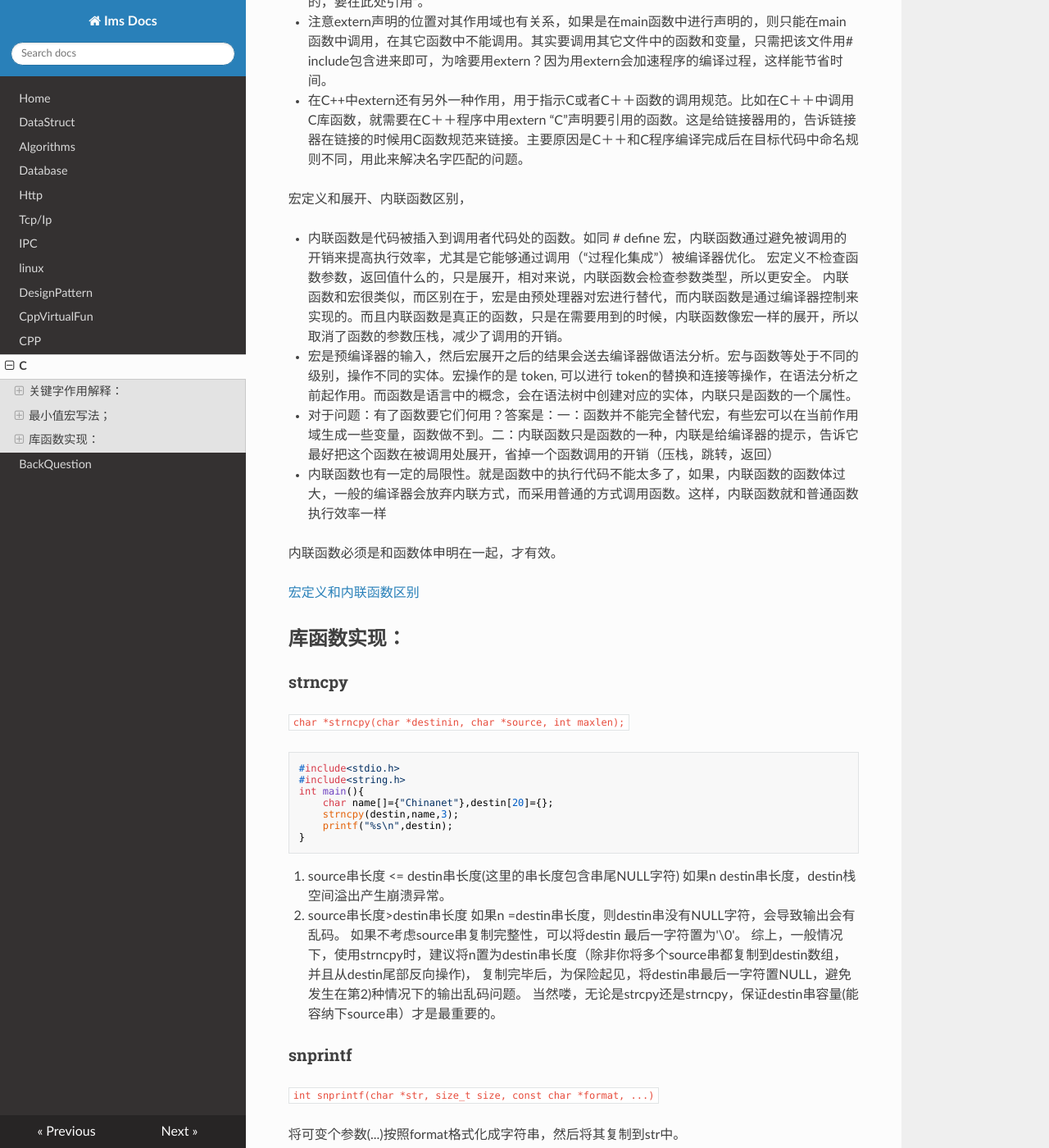
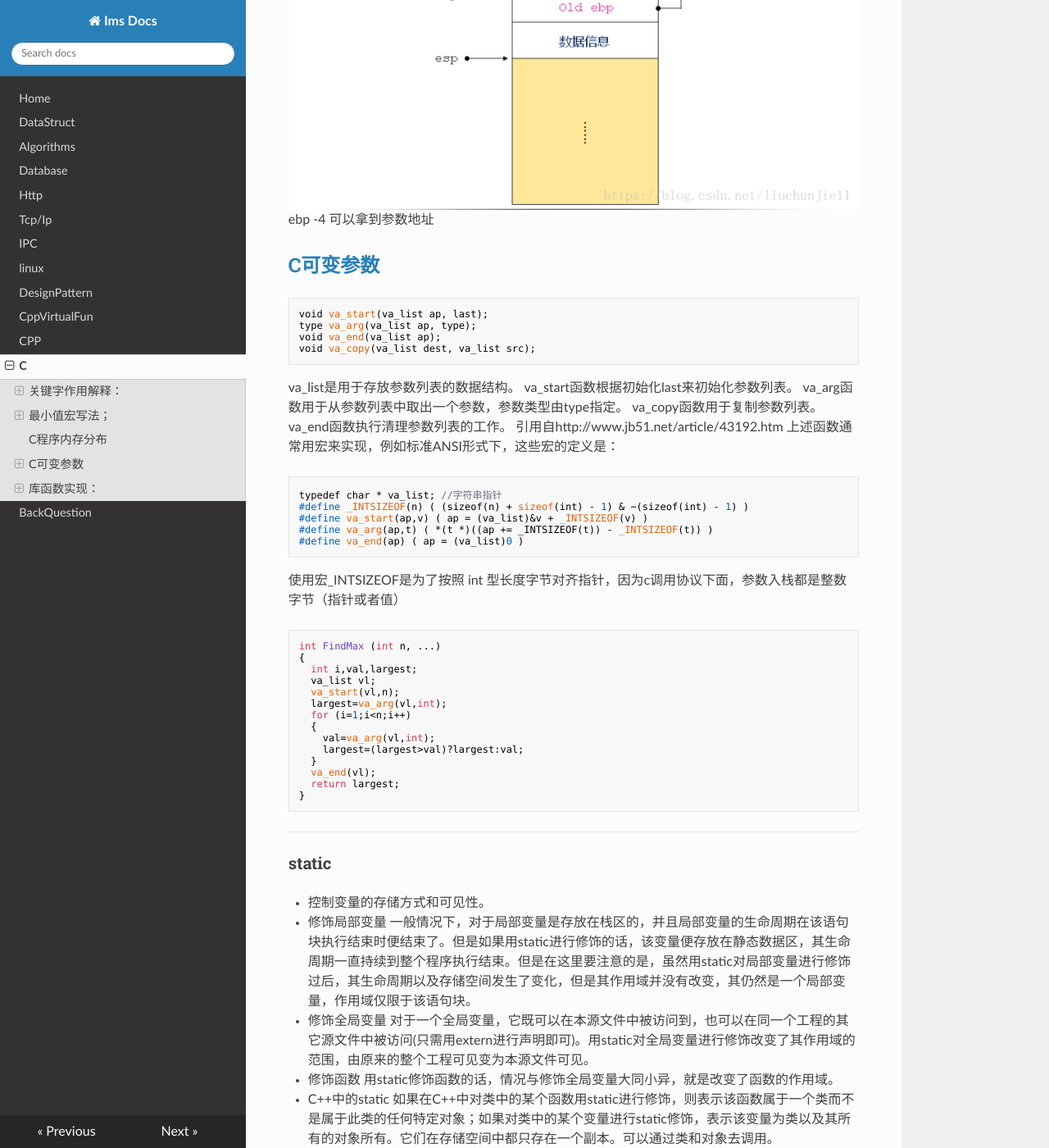
Before and after one commit to ims0/mkdocs, an MkDocs documentation site: the page built from docs/c.md, in a window 1280 px wide and 1400 px high, scrolled down 2292 px. Shown: the whole window at 82% size. Built offline with MkDocs 1.6.1, drawn with Linux system fonts in a browser that asks for light colours; nearby versions of some CDN libraries; some of the changed text lies outside the part shown.

Commit message:
增加this指针传递解释和最小值MIN宏以及C内存布局图

````diff
--- a/docs/c.md
+++ b/docs/c.md
@@ -37,7 +37,62 @@
 (void) (&_max1 == &_max2);
 _max1 > _max2 ? _max1 : _max2; })
 ```
+### offsetof
+offsetof 是一个宏，在 stddef.h 中定义
 
+`＃define offsetof(struct_t,member) ((size_t)(char *)&((struct_t *)0)->member)`
+
+
+## C程序内存分布
+![avatar](c_pic/memoryLayoutC.jpg)
+![avatar](c_pic/func_struct.png)
+
+![avatar](c_pic/main_call_f.png)
+ebp -4 可以拿到参数地址
+
+## [C可变参数](https://blog.csdn.net/xxxxxx91116/article/details/40478173)
+```
+void va_start(va_list ap, last);
+type va_arg(va_list ap, type);
+void va_end(va_list ap);
+void va_copy(va_list dest, va_list src);
+```
+
+va_list是用于存放参数列表的数据结构。
+va_start函数根据初始化last来初始化参数列表。
+va_arg函数用于从参数列表中取出一个参数，参数类型由type指定。
+va_copy函数用于复制参数列表。
+va_end函数执行清理参数列表的工作。
+引用自http://www.jb51.net/article/43192.htm
+上述函数通常用宏来实现，例如标准ANSI形式下，这些宏的定义是：
+```
+typedef char * va_list; //字符串指针
+#define _INTSIZEOF(n) ( (sizeof(n) + sizeof(int) - 1) & ~(sizeof(int) - 1) )
+#define va_start(ap,v) ( ap = (va_list)&v + _INTSIZEOF(v) )
+#define va_arg(ap,t) ( *(t *)((ap += _INTSIZEOF(t)) - _INTSIZEOF(t)) )
+#define va_end(ap) ( ap = (va_list)0 )
+```
+
+使用宏_INTSIZEOF是为了按照 int 型长度字节对齐指针，因为c调用协议下面，参数入栈都是整数字节（指针或者值）
+
+```
+int FindMax (int n, ...)
+{
+  int i,val,largest;
+  va_list vl;
+  va_start(vl,n);
+  largest=va_arg(vl,int);
+  for (i=1;i<n;i++)
+  {
+    val=va_arg(vl,int);
+    largest=(largest>val)?largest:val;
+  }
+  va_end(vl);
+  return largest;
+}
+```
+
+-------
 ### static
 
 + 控制变量的存储方式和可见性。
````
Also changed, not shown: docs/cpp.md (+27 -1 lines), docs/c_pic/20180709111500505.png (added), docs/c_pic/20180709111550179.png (added), docs/c_pic/func_struct.png (added), docs/c_pic/main_call_f.png (added), docs/c_pic/memoryLayoutC.jpg (added), 1 other file.
